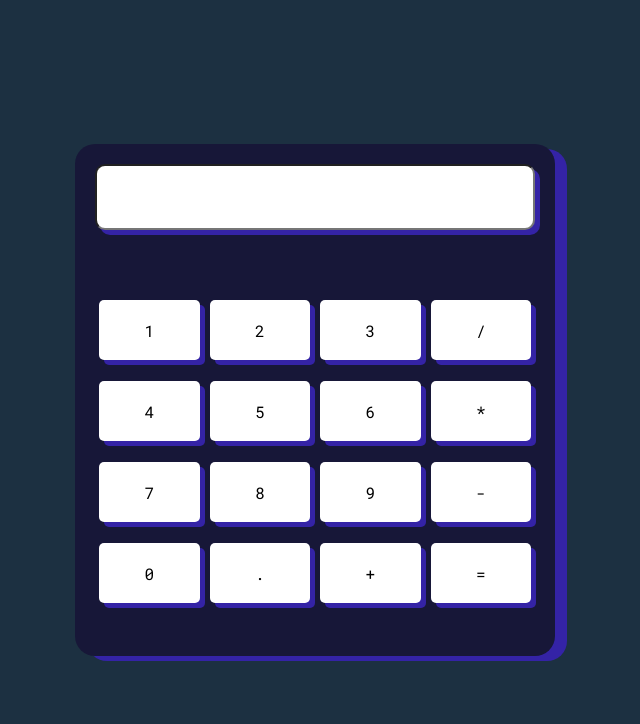
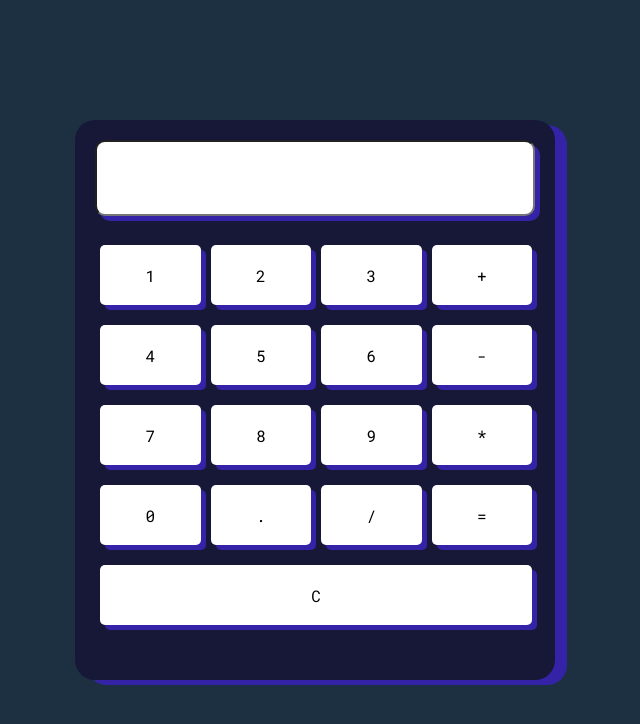
Before and after one commit to Pansho-Dev/Calculadora, a plain HTML site: page index.html in a window 1280 px wide. Shown: the whole page, without its empty margins (325-965 px from the left). Drawn offline with Linux system fonts and the light colour scheme.

Commit message:
modificacion de botones a inputs

```diff
--- a/index.html
+++ b/index.html
@@ -16,26 +16,27 @@
     <div class="contenedor">
 
         <div class="elementos">
-            <input type="text" readonly>
+            <input id="pantalla" type="text" readonly>
 
             <div class="botones">
 
-                <button>1</button>
-                <button>2</button>
-                <button>3</button>
-                <button>/</button>
-                <button>4</button>
-                <button>5</button>
-                <button>6</button>
-                <button>*</button>
-                <button>7</button>
-                <button>8</button>
-                <button>9</button>
-                <button>-</button>
-                <button>0</button>
-                <button>.</button>
-                <button>+</button>
-                <button>=</button>
+                <input type="button" value='1' onclick="agregar('1')">
+                <input type="button" value='2' onclick="agregar('2')">
+                <input type="button" value='3' onclick="agregar('3')">
+                <input type="button" value='+' onclick="agregar('+')">
+                <input type="button" value='4' onclick="agregar('4')">
+                <input type="button" value='5' onclick="agregar('5')">
+                <input type="button" value='6' onclick="agregar('6')">
+                <input type="button" value='-' onclick="agregar('-')">
+                <input type="button" value='7' onclick="agregar('7')">
+                <input type="button" value='8' onclick="agregar('8')">
+                <input type="button" value='9' onclick="agregar('9')">
+                <input type="button" value='*' onclick="agregar('*')">
+                <input type="button" value='0' onclick="agregar('0')">
+                <input type="button" value='.' onclick="agregar('.')">
+                <input type="button" value='/' onclick="agregar('/')">
+                <input type="button" value='=' onclick="agregar('calcular')">
+                <input type="button" value='C' onclick="agregar('limpiar')">
 
             </div>
         </div>
--- a/style.css
+++ b/style.css
@@ -11,7 +11,7 @@ body {
   position: absolute;
   background-color: #171738;
   width: 30rem;
-  height: 32rem;
+  height: 35rem;
   top: 50%;
   left: 50%;
   transform: translate(-50%, -50%);
@@ -27,7 +27,7 @@ body {
 
 .elementos input {
   width: 90%;
-  height: 60px;
+  height: 70px;
   margin: 20px;
   border-radius: 10px;
   box-shadow: 5px 5px 0px #3423A6;
@@ -39,15 +39,15 @@ body {
   grid-gap: 10px;
   width: 90%;
   height: 200px;
-  margin: 40px auto;
+  margin: auto 5px;
 
 }
 
-.botones button {
+.botones input {
     width: 100%;
     height: 60px;
     font-size: 16px;
-    margin-top: 10px;
+    margin-top: 9px;
     margin-bottom: 1px;
     background-color: #fff;
     border: none;
@@ -55,8 +55,10 @@ body {
     box-shadow: 5px 5px 0px #3423A6;
 }
 
+.botones input:nth-child(17){
+    grid-column: 1/5;
+}
 
-input:focus,
-button:focus {
+input:focus{
   outline: none;
 }
```
